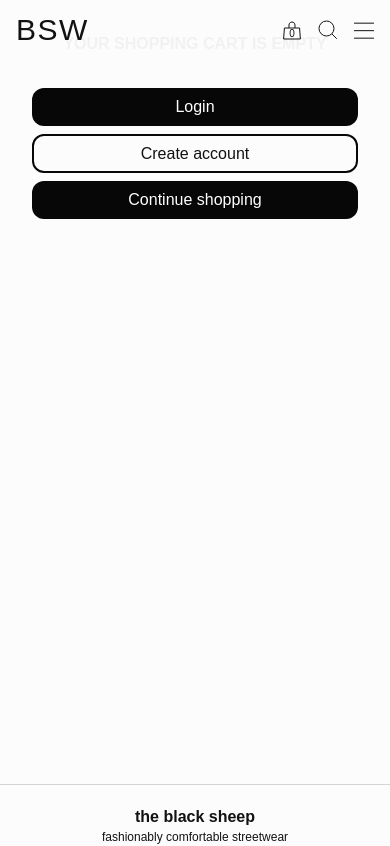
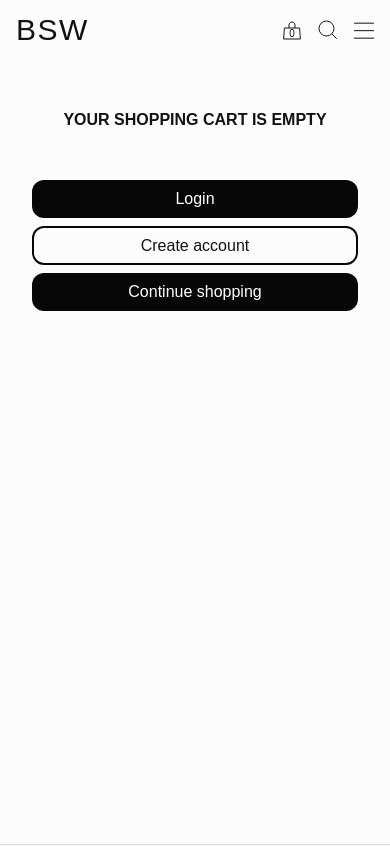
Before and after one commit to duncanmatt/ecomm_next, a Next.js app: page /Cart in a window 390 px wide. Shown: the top 846 px of the page. Built offline with nearby package versions, Linux system fonts and the light colour scheme.

Commit message:
add padding to mobile cart page

```diff
--- a/src/components/cart/CartModal.tsx
+++ b/src/components/cart/CartModal.tsx
@@ -8,6 +8,7 @@ import { CartItem } from '../../../interfaces';
 import Image from 'next/image';
 import Empty from './Empty';
 import Link from 'next/link';
+import { formatAmountForDisplay } from '../../../utils/stripe-helpers';
 
 const CartModal = () => {
   const items = useSelector(cartItems);
@@ -55,7 +56,7 @@ const CartModal = () => {
                     <div className='flex flex-row'>
                       Subtotal
                       <span className='flex flex-1 justify-end font-semibold'>
-                        ${price}
+                        {formatAmountForDisplay(price, 'usd')}
                       </span>
                     </div>
                   </div>
--- a/src/components/cart/Empty.tsx
+++ b/src/components/cart/Empty.tsx
@@ -3,7 +3,7 @@ import Link from 'next/link';
 const Empty = () => {
   return (
     <>
-      <h3 className='uppercase text-center font-semibold'>
+      <h3 className='uppercase text-center font-semibold py-1rem'>
         your shopping cart is empty
       </h3>
       <div className='flex flex-col mt-2rem gap-2'>
--- a/src/pages/Cart.tsx
+++ b/src/pages/Cart.tsx
@@ -20,11 +20,11 @@ const Cart = () => {
 
   return (
     <Layout>
-      <div className='p-2rem'>
+      <div className='mt-[60px] p-2rem'>
         {items.length === 0 ? (
           <Empty />
         ) : (
-          <div className='py-2rem'>
+          <div className='py-1rem'>
             <div className='my-2rem'>
               <h2 className='font-semibold font-ss text-2xl tracking-wide text-center'>
                 Cart ({count})
```
